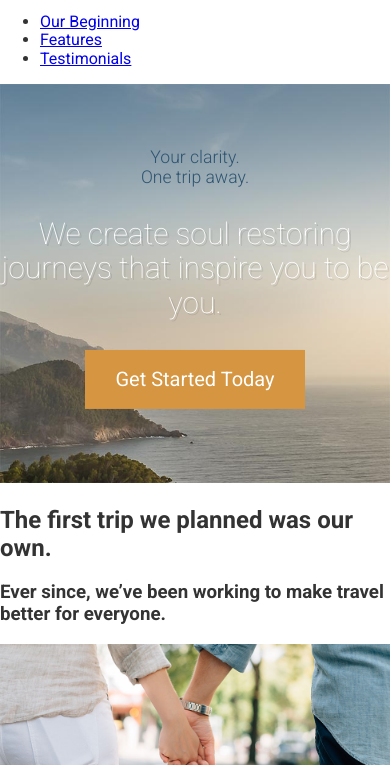
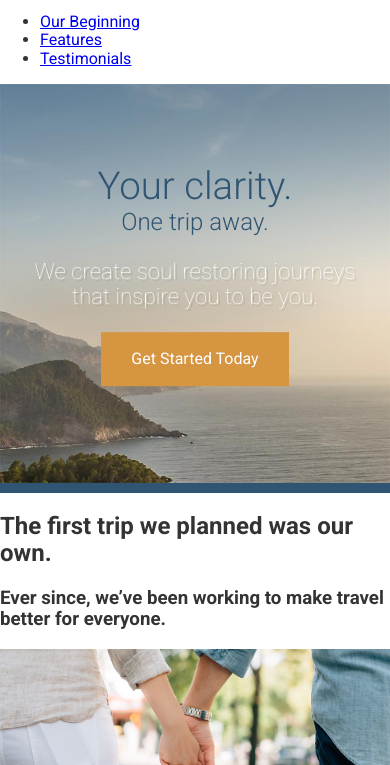
Before and after one commit to majekolaitan/travel-site, a website: page app/index.html in a window 390 px wide. Shown: the part 79-844 px from the top of the page. Drawn offline with Linux system fonts and the light colour scheme.

Commit message:
completed large-hero section using mobile first approach

```diff
--- a/app/assets/styles/modules/_btn.css
+++ b/app/assets/styles/modules/_btn.css
@@ -10,7 +10,10 @@
 	}
 
 	&--large {
-		font-size: 1.25rem;
 		padding: 1.1rem 1.9rem;
+
+		@mixin atSmall {
+			font-size: 1.25rem;
+		}
 	}
 }
--- a/app/assets/styles/modules/_large-hero.css
+++ b/app/assets/styles/modules/_large-hero.css
@@ -1,5 +1,10 @@
 .large-hero {
+	border-bottom: 10px solid $mainBlue;
 	position: relative;
+
+	&__image {
+		display: block;
+	}
 
 	&__text-content {
 		position: absolute;
@@ -14,17 +19,9 @@
 		font-weight: 300;
 		color: $mainBlue;
 		margin: 0;
-		font-size: 1.1rem;
+		font-size: 2.4rem;
 
 		@mixin atSmall {
-			font-size: 2rem;
-		}
-
-		@mixin atMedium {
-			font-size: 3.2rem;
-		}
-
-		@mixin atLarge {
 			font-size: 4.8rem;
 		}
 	}
@@ -32,21 +29,25 @@
 	&__subtitle {
 		font-weight: 300;
 		color: $mainBlue;
-		font-size: 1.1rem;
+		font-size: 1.5rem;
 		margin: 0;
 
 		@mixin atSmall {
-			font-size: 2.5rem;
+			font-size: 2.9rem;
 		}
 	}
 
 	&__description {
 		color: #FFF;
-		font-size: 1.875rem;
+		font-size: 1.4rem;
 		font-weight: 100;
 		text-shadow: 2px 2px 0 rgba(0, 0, 0, .1);
 		max-width: 30rem;
 		margin-left: auto;
 		margin-right: auto;
+
+		@mixin atSmall {
+			font-size: 2.2rem;
+		}
 	}
 }
--- /dev/null
+++ b/app/assets/styles/modules/_wrapper.css
@@ -0,0 +1,4 @@
+.wrapper {
+	padding-left: 18px;
+	padding-right: 18px;
+}
--- a/app/assets/styles/styles.css
+++ b/app/assets/styles/styles.css
@@ -4,3 +4,4 @@
 @import "base/_mixins";
 @import "modules/_large-hero";
 @import "modules/_btn";
+@import "modules/_wrapper";
--- a/app/index.html
+++ b/app/index.html
@@ -26,13 +26,15 @@
       <source srcset="assets/images/hero--large.jpg 1920w, assets/images/hero--large-hi-dpi.jpg 3840w" media="(min-width:1380px)">
       <source srcset="assets/images/hero--medium.jpg 1380w, assets/images/hero--medium-hi-dpi.jpg 2760w" media="(min-width:990px)">
       <source srcset="assets/images/hero--small.jpg 990w, assets/images/hero--small-hi-dpi.jpg 1980w" media="(min-width:640px)">
-      <img srcset="assets/images/hero--smaller.jpg 640w, assets/images/hero--smaller-hi-dpi.jpg 1280w" alt="Coastal view of ocean and mountains">
+      <img srcset="assets/images/hero--smaller.jpg 640w, assets/images/hero--smaller-hi-dpi.jpg 1280w" alt="Coastal view of ocean and mountains" class="large-hero__image">
     </picture>
       <div class="large-hero__text-content">
-        <h1 class="large-hero__title">Your clarity.</h1>
-        <h2 class="large-hero__subtitle">One trip away.</h2>
-        <p class="large-hero__description">We create soul restoring journeys that inspire you to be you.</p>
-        <p><a href="#" class="btn btn--orange btn--large">Get Started Today</a></p>
+        <div class="wrapper">
+          <h1 class="large-hero__title">Your clarity.</h1>
+          <h2 class="large-hero__subtitle">One trip away.</h2>
+          <p class="large-hero__description">We create soul restoring journeys that inspire you to be you.</p>
+          <p><a href="#" class="btn btn--orange btn--large">Get Started Today</a></p>
+        </div>
       </div>
   </div>
 
--- a/app/temp/styles/styles.css
+++ b/app/temp/styles/styles.css
@@ -461,8 +461,13 @@ img {
 }
 
 .large-hero {
+	border-bottom: 10px solid #2f5572;
 	position: relative;
 }
+
+.large-hero__image {
+		display: block;
+	}
 
 .large-hero__text-content {
 		position: absolute;
@@ -478,24 +483,10 @@ img {
 		font-weight: 300;
 		color: #2f5572;
 		margin: 0;
-		font-size: 1.1rem;
+		font-size: 2.4rem;
 	}
 
 @media (min-width: 530px) {
-
-.large-hero__title {
-			font-size: 2rem
-	}
-	}
-
-@media (min-width: 800px) {
-
-.large-hero__title {
-			font-size: 3.2rem
-	}
-	}
-
-@media (min-width: 1200px) {
 
 .large-hero__title {
 			font-size: 4.8rem
@@ -505,25 +496,32 @@ img {
 .large-hero__subtitle {
 		font-weight: 300;
 		color: #2f5572;
-		font-size: 1.1rem;
+		font-size: 1.5rem;
 		margin: 0;
 	}
 
 @media (min-width: 530px) {
 
 .large-hero__subtitle {
-			font-size: 2.5rem
+			font-size: 2.9rem
 	}
 	}
 
 .large-hero__description {
 		color: #FFF;
-		font-size: 1.875rem;
+		font-size: 1.4rem;
 		font-weight: 100;
 		text-shadow: 2px 2px 0 rgba(0, 0, 0, .1);
 		max-width: 30rem;
 		margin-left: auto;
 		margin-right: auto;
+	}
+
+@media (min-width: 530px) {
+
+.large-hero__description {
+			font-size: 2.2rem
+	}
 	}
 
 .btn {
@@ -539,6 +537,17 @@ img {
 	}
 
 .btn--large {
-		font-size: 1.25rem;
 		padding: 1.1rem 1.9rem;
 	}
+
+@media (min-width: 530px) {
+
+.btn--large {
+			font-size: 1.25rem
+	}
+	}
+
+.wrapper {
+	padding-left: 18px;
+	padding-right: 18px;
+}
```
